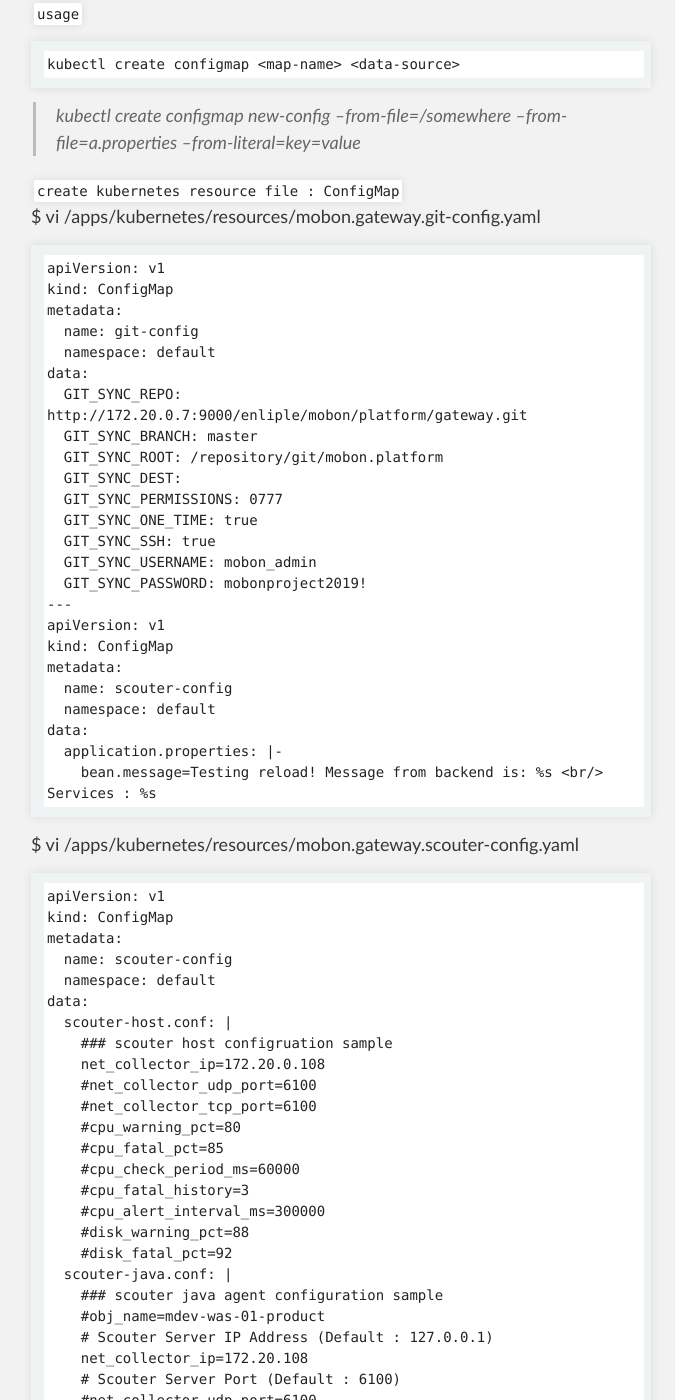
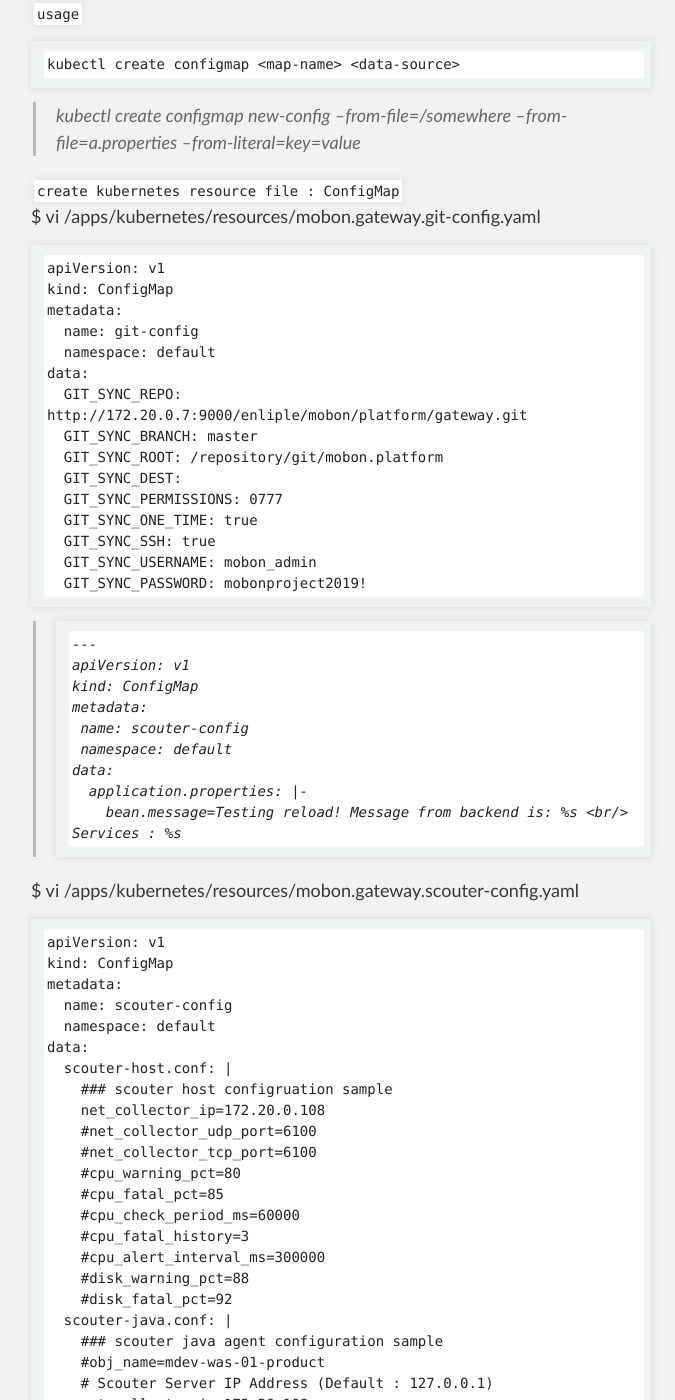
Before and after one commit to unlimited9/unlimited9.github.com, a Jekyll site: the page built from reference.notes/TA/cloud/kubernetes/configMap.md, in a window 1280 px wide and 1400 px high, scrolled down 568 px. Shown: the whole window, without its empty margins (299-974 px from the left). Built offline with Jekyll 4.4.1, drawn with Linux system fonts in a browser that asks for light colours; our own code applies the rules of GitHub Pages for plain Markdown files; part of the change alters nothing that is shown.

````diff
--- a/reference.notes/TA/cloud/kubernetes/configMap.md
+++ b/reference.notes/TA/cloud/kubernetes/configMap.md
@@ -32,16 +32,18 @@ data:
   GIT_SYNC_SSH: true
   GIT_SYNC_USERNAME: mobon_admin
   GIT_SYNC_PASSWORD: mobonproject2019!
----
-apiVersion: v1
-kind: ConfigMap
-metadata:
-  name: scouter-config
-  namespace: default
-data:
-  application.properties: |-
-    bean.message=Testing reload! Message from backend is: %s <br/> Services : %s
 ```
+>```
+>---
+>apiVersion: v1
+>kind: ConfigMap
+>metadata:
+>  name: scouter-config
+>  namespace: default
+>data:
+>  application.properties: |-
+>    bean.message=Testing reload! Message from backend is: %s <br/> Services : %s
+>```
 
 $ vi /apps/kubernetes/resources/mobon.gateway.scouter-config.yaml
 ```
````
